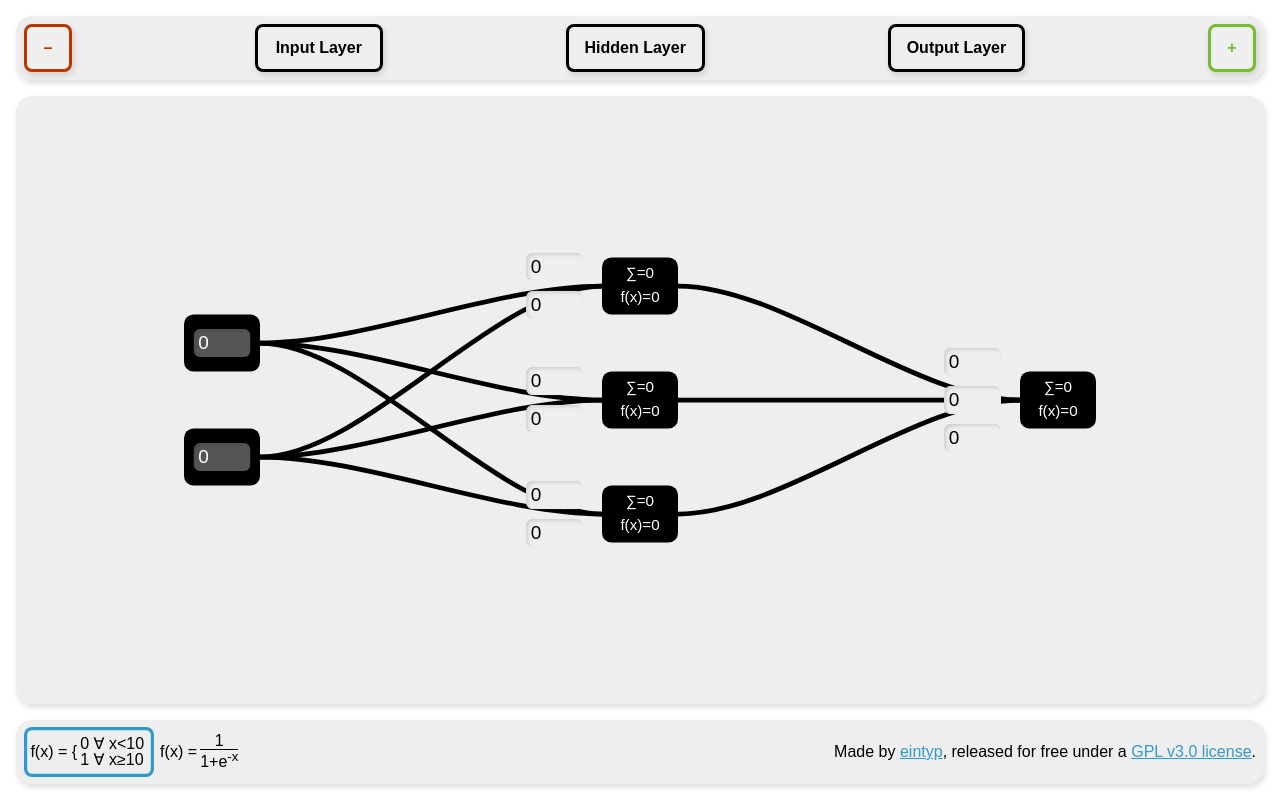
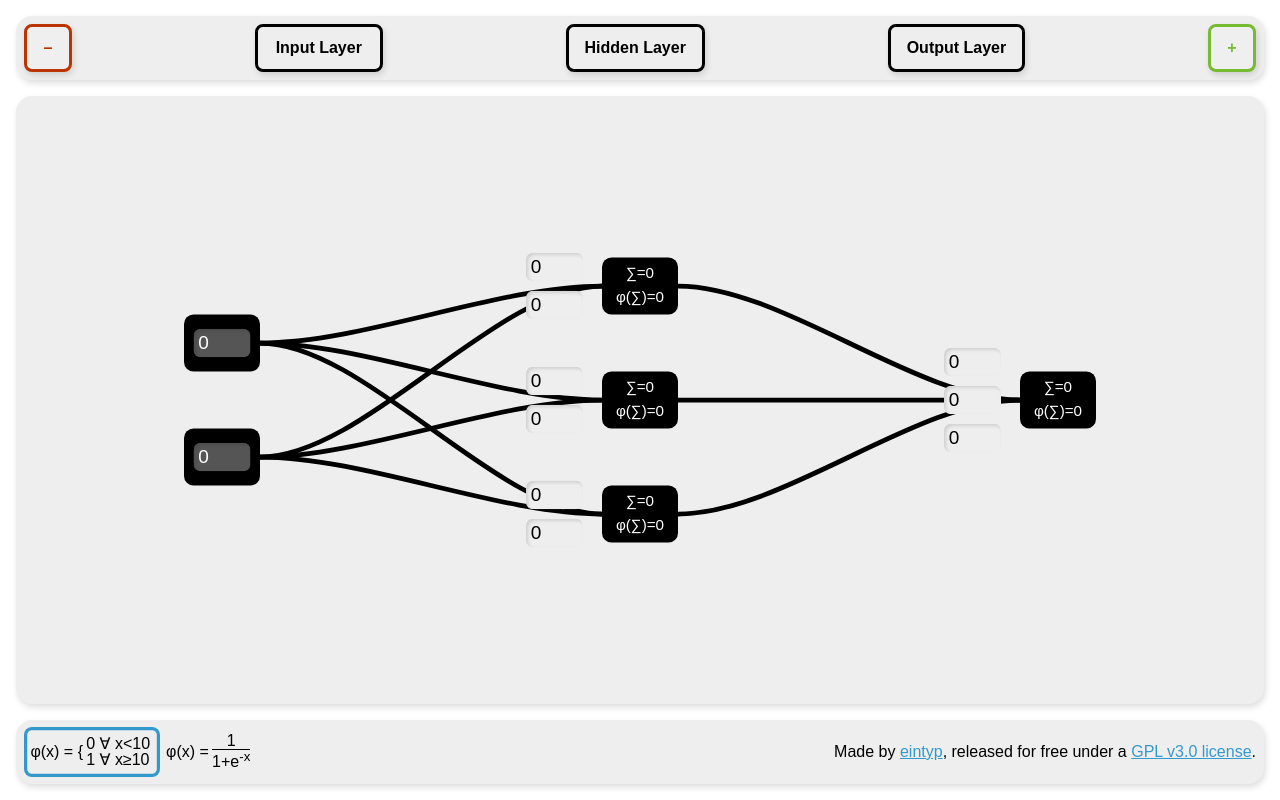
Before and after one commit to eintyp/edunet, a plain HTML site: page index.html in a window 1280 px wide. Drawn offline with Linux system fonts and the light colour scheme.

Commit message:
replace activation function name with phi

```diff
--- a/index.html
+++ b/index.html
@@ -26,7 +26,7 @@
 			<label>
 				<input type="radio" name="function" value="threshold" checked>
 				<div class="function">
-					f(x) = {
+					φ(x) = {
 					<span class="stack">
 						<span>0 ∀ x&lt;10</span>
 						<span>1 ∀ x≥10</span>
@@ -36,7 +36,7 @@
 			<label>
 				<input type="radio" name="function" value="sigmoid">
 				<div class="function">
-					f(x) =
+					φ(x) =
 					<span class="fraction">
 						<span>1</span>
 						<span>1+e<sup>-x</sup></span>
--- a/main.js
+++ b/main.js
@@ -186,7 +186,7 @@ document.addEventListener('DOMContentLoaded', () => {
 				sumNode.innerHTML = `∑=${Math.round(sum * 100) / 100}`;
 				actNode.setAttribute('x', (width - 64) / (network.length - 1) * layer + 32);
 				actNode.setAttribute('y', neuronY (neuronCount, neuron) + 34);
-				actNode.innerHTML = `f(x)=${Math.round(neurons[layer][neuron] * 100) / 100}`;
+				actNode.innerHTML = `φ(∑)=${Math.round(neurons[layer][neuron] * 100) / 100}`;
 				document.querySelector('.canvas .text').appendChild(sumNode);
 				document.querySelector('.canvas .text').appendChild(actNode);
 			}
```
